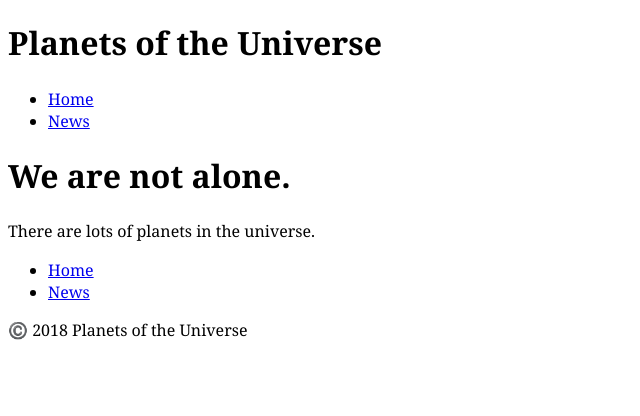
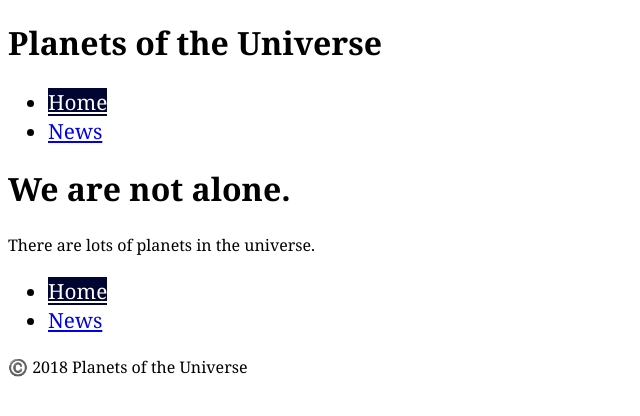
Before and after one commit to Voyager1403/flash.github.io, a Jekyll site: the page built from index.html, in a window 1280 px wide. Shown: the top 416 px of the page, without its empty margins (0-640 px from the left). Built offline with Jekyll 4.4.1, drawn with Linux system fonts in a browser that asks for light colours.

Commit message:
After on day work.

```diff
--- a/_includes/nav.html
+++ b/_includes/nav.html
@@ -1,6 +1,6 @@
 <nav>
-	<ul>
-		<li><a href="{{site.baseurl}}/index.html">Home</a></li>
-		<li><a href="{{site.baseurl}}/news.html">News</a></li>
+	<ul class="nav {{include.navclass}}">
+		<li><a href="{{site.baseurl}}/" class="{% if page.url == '/' %}current{% endif %}">Home</a></li>
+		<li><a href="{{site.baseurl}}/news.html" class="{% if page.url == '/news.html' %}current{% endif %}">News</a></li>
 	</ul>
 </nav>
--- a/_layouts/default.html
+++ b/_layouts/default.html
@@ -9,7 +9,7 @@
 
 <header>
 	<h1>Planets of the Universe</h1>
-	{% include nav.html %}
+	{% include nav.html navclass='nav-top' %}
 </header>
 
 
@@ -17,7 +17,7 @@
 
 
 <footer>
-	{% include nav.html %}
+	{% include nav.html navclass='nav-bottom' %}
 	<p>©️ 2018 Planets of the Universe</p>
 </footer>
 
--- a/css/common.css
+++ b/css/common.css
@@ -3,3 +3,16 @@
 	padding: 0;
 	font: normal 100%/1.4 Georgia,serif;
 }
+
+.current{
+	background-color: #000531;
+	color: #fff;
+}
+
+.nav-top{
+	font-size: 1.3rem
+}
+
+.nav-bottom{
+	font-size: 1.3rem
+}
```
